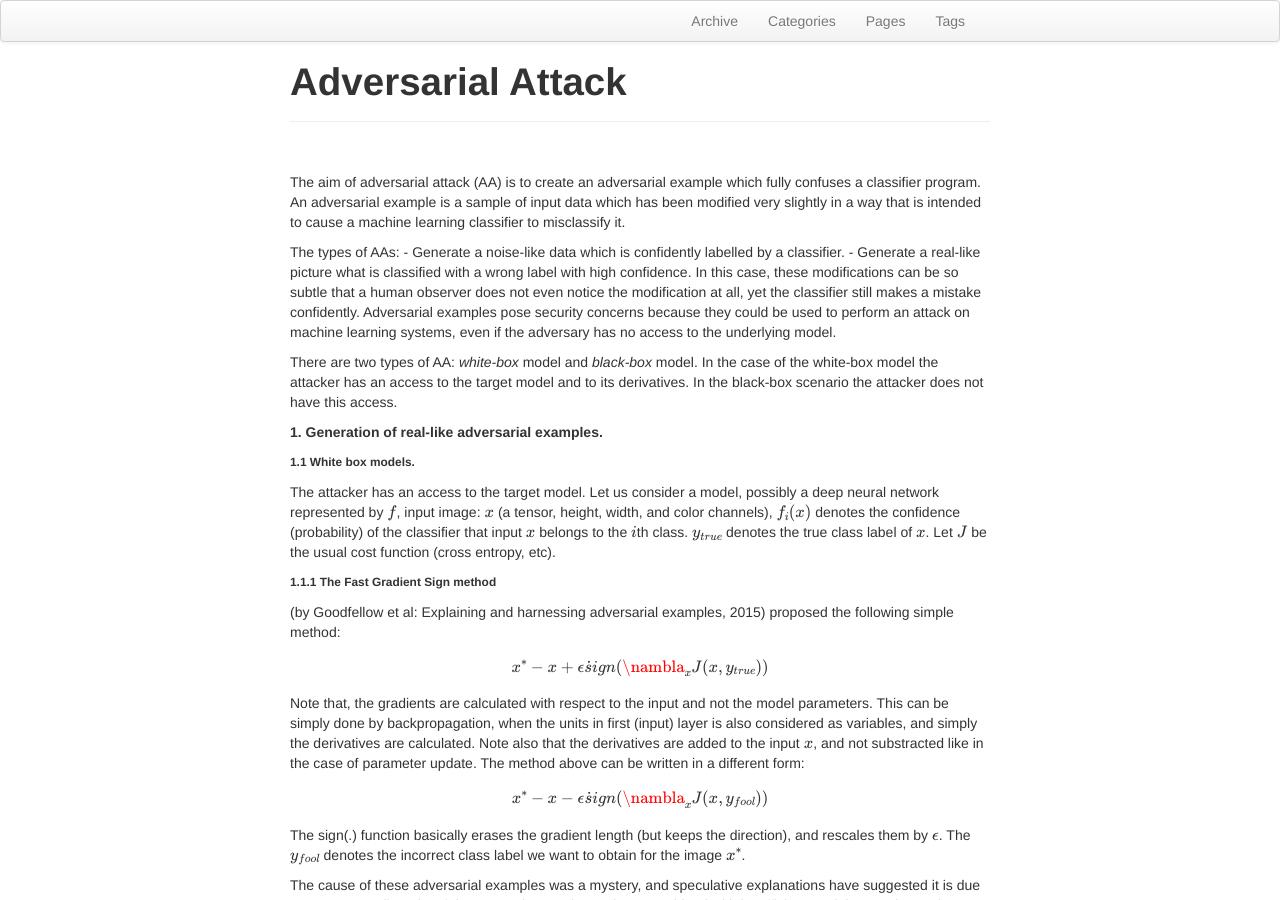
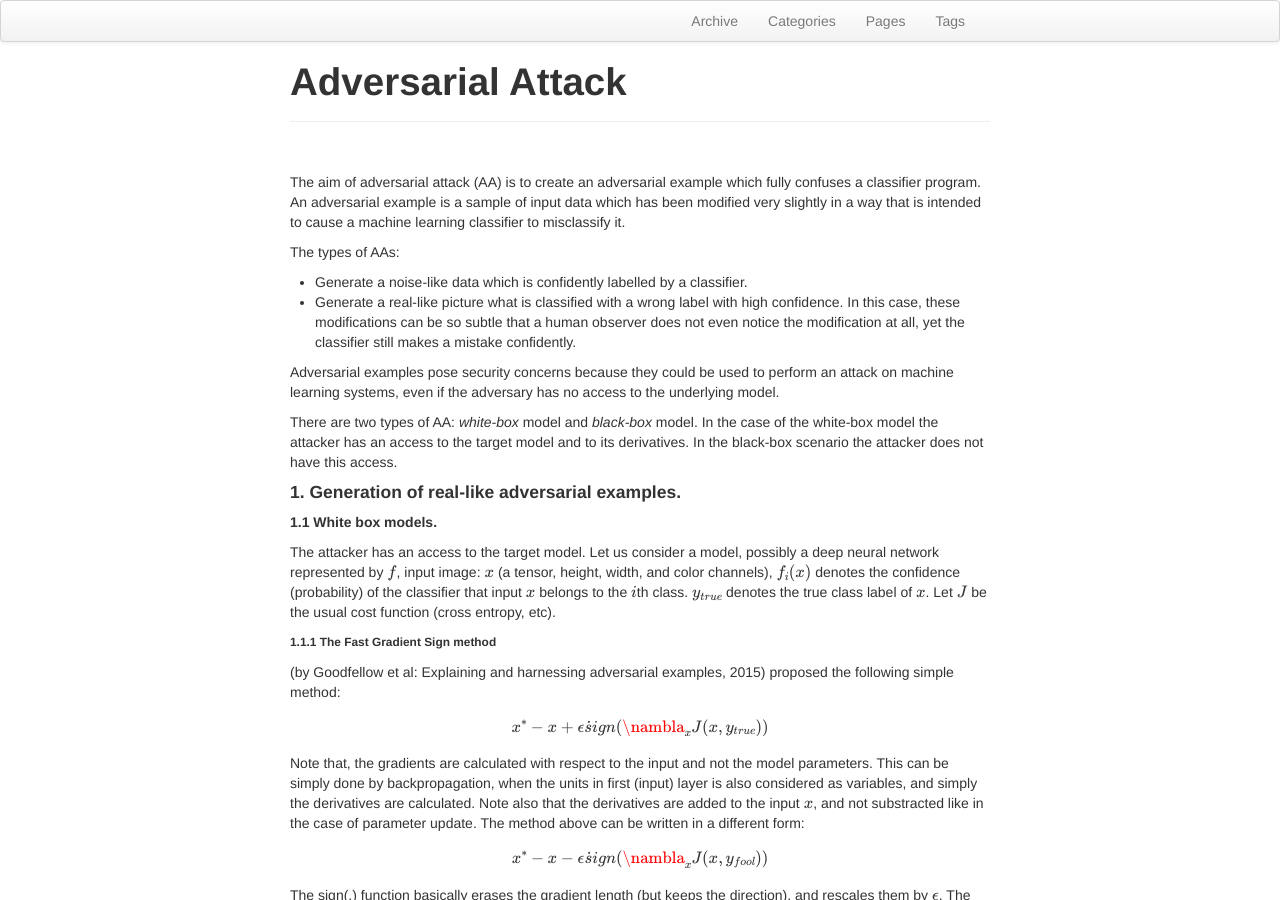
Before and after one commit to kfattila/kfattila.github.io, a Jekyll site: the page built from pages/Adversarial_attack.md, in a window 1280 px wide and 900 px high. Built offline with Jekyll 4.4.1, drawn with Linux system fonts in a browser that asks for light colours; formulas are drawn with MathJax 3; comment, search, counter and statistics services are not loaded.

Commit message:
lectures

```diff
--- a/pages/Adversarial_attack.md
+++ b/pages/Adversarial_attack.md
@@ -10,17 +10,17 @@ An adversarial example is a sample of input data which has been modified very sl
 
 
 The types of AAs:
-	- Generate a noise-like data which is confidently labelled by a classifier.
-	- Generate a real-like picture what is classified with a wrong label with high confidence.
-	In this case, these modifications can be so subtle that a human observer does not even notice the modification at all, yet the classifier still makes a mistake confidently.
+* Generate a noise-like data which is confidently labelled by a classifier.
+* Generate a real-like picture what is classified with a wrong label with high confidence. In this case, these modifications can be so subtle that a human observer does not even notice the modification at all, yet the classifier still makes a mistake confidently.
+
 Adversarial examples pose security concerns because they could be used to perform an attack on machine learning systems, even if the adversary has no access to the underlying model.
 
 There are two types of AA: *white-box* model and *black-box* model.
 In the case of the white-box model the attacker has an access to the target model and to its derivatives. In the black-box scenario the attacker does not have this access.
 
-##### 1. Generation of real-like adversarial examples.
+#### 1. Generation of real-like adversarial examples.
 
-###### 1.1 White box models.
+##### 1.1 White box models.
 
 The attacker has an access to the target model.
 Let us consider a model, possibly a deep neural network represented by \\(f\\), input image: \\(x\\) (a tensor, height, width, and color channels), \\(f_{i}(x)\\) denotes the confidence (probability) of the classifier that input \\(x\\) belongs to the \\(i\\)th class. \\(y_{true}\\) denotes the true class label of \\(x\\). Let \\(J\\) be the usual cost function (cross entropy, etc).
```
